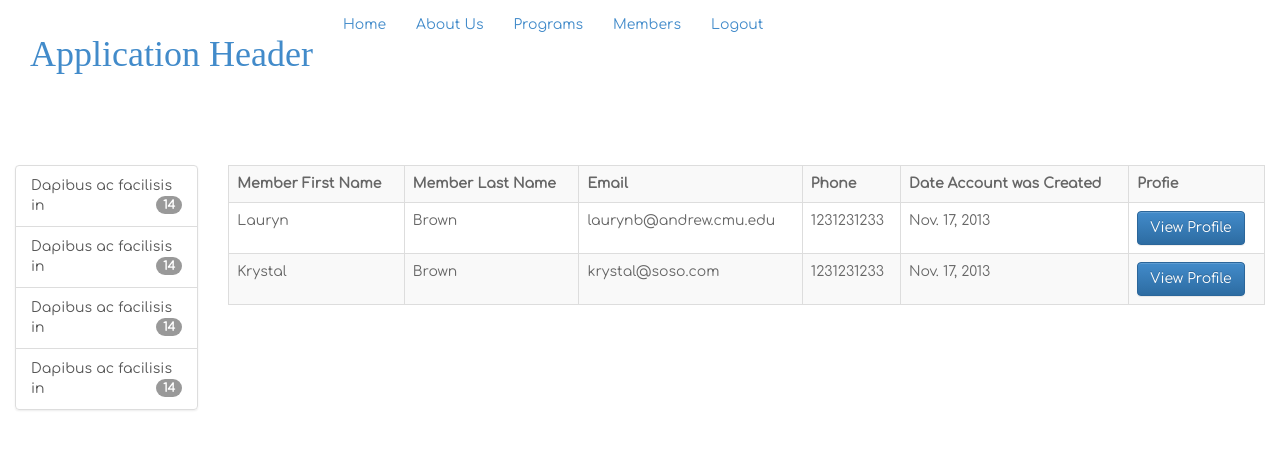
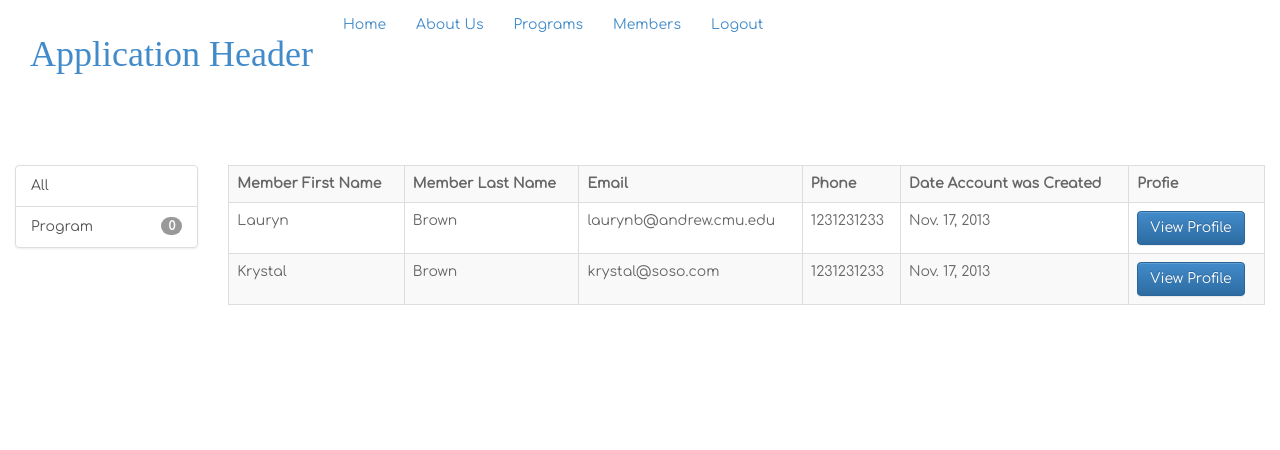
Before and after one commit to cool-beans/Team65_buffer, a Django app: page /final_project/members/ in a window 1280 px wide. Shown: the top 450 px of the page. Run offline with Django 3.2, Linux system fonts and the light colour scheme; a user stored in the database is signed in; data comes from the database, SQL or seed files in the repository; parts of the project's set-up code (start-up, migrations or seed data) failed here and were passed over; some libraries are stand-ins or nearby versions; some web fonts are replaced.

Commit message:
Created the filter member view.

```diff
--- a/app/templates/final_project/members.html
+++ b/app/templates/final_project/members.html
@@ -6,10 +6,10 @@
 <div class="row">
    <div class="col-lg-2">
       <div class="list-group">
-          <a href="#" class="list-group-item">Dapibus ac facilisis in<span class="badge">14</span></a>
-          <a href="#" class="list-group-item">Dapibus ac facilisis in<span class="badge">14</span></a>
-          <a href="#" class="list-group-item">Dapibus ac facilisis in<span class="badge">14</span></a>
-          <a href="#" class="list-group-item">Dapibus ac facilisis in<span class="badge">14</span></a>
+         <a href="{% url 'filter_members' 0 %}" class="list-group-item">All<!--<span class="badge"></span>--></a>
+          {% for program in programs %}
+          <a href="{% url 'filter_members' program.id %}" class="list-group-item">{{program.name}}<span class="badge">{{program.members.count}}</span></a>
+          {% endfor %}
       </div>
    </div>
    <div class="col-lg-10">
```
Also changed, not shown: 3 other files.
